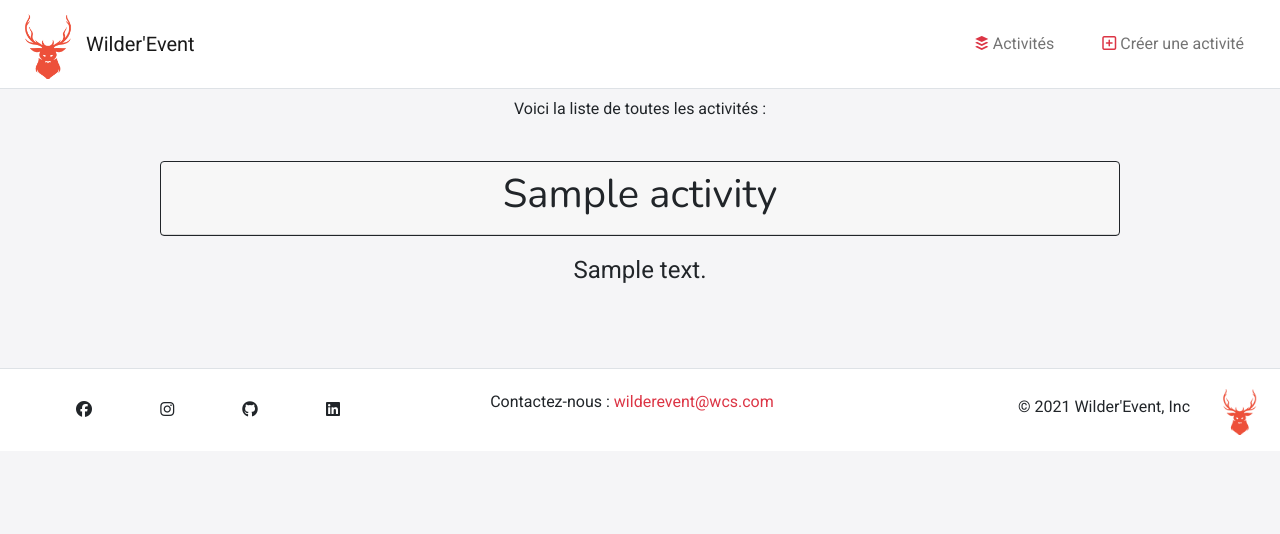
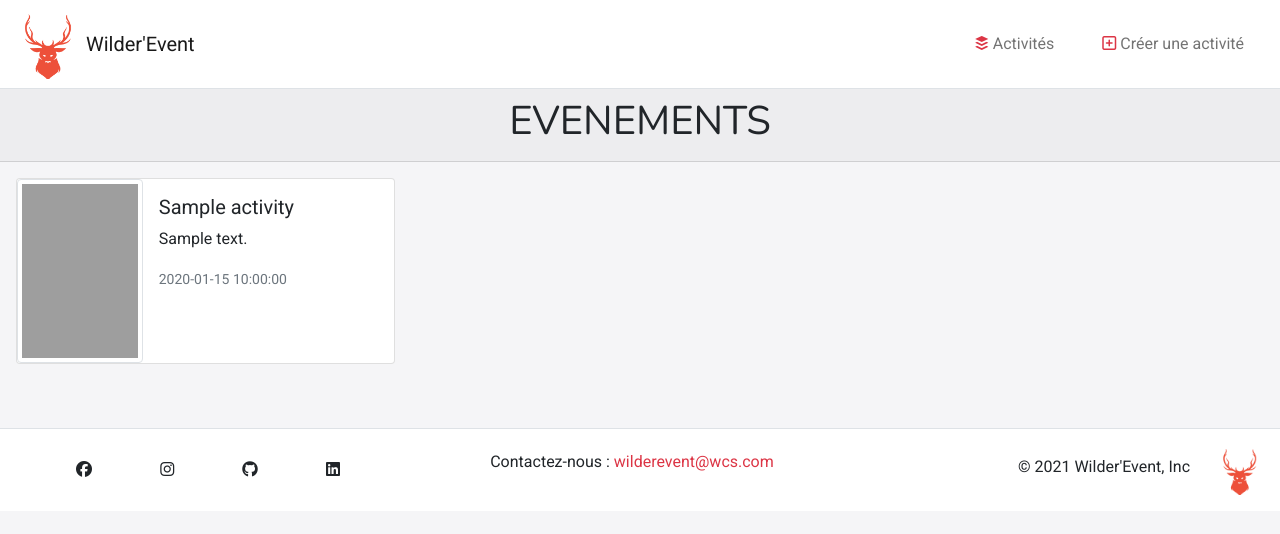
Before and after one commit to WildCodeSchool/bordeaux-p2-202109-damieux, a PHP site: template src/View/Activity/showAll.html.twig in a window 1280 px wide. Shown: the top 534 px of the page. Run offline with PHP 8.4, Linux system fonts and the light colour scheme; the template is opened without the code that fills it: most values are stand-ins (such as "Sample title", 1, 10 or a date in 2020); some libraries are stand-ins or nearby versions; grey boxes are pictures that could not be loaded.

Commit message:
front page show-all

```diff
--- a/src/View/Activity/showAll.html.twig
+++ b/src/View/Activity/showAll.html.twig
@@ -10,22 +10,30 @@
             <p>Connecté en tant que {{ session.register.firstname }} {{ session.register.lastname }}</p>
         </div>
     {% endif %}
-            <div class="text-center p-2">
-                <p>Voici la liste de toutes les activités :</p>
+
+    <div class="card-header text-center">
+        <h1>EVENEMENTS</h1>
+    </div>
+
+                {% for activity in activities %}
+
+    <div class="card mb-3 d-inline-flex m-3 " >
+        <div class="row g-0 ">
+            <div class="col-md-4 col-sm-5">
+                <img src="https://picsum.photos/200/300" class="img-fluid rounded-start img-thumbnail" alt="...">
             </div>
-                {% for activity in activities %}
-                    <div class="card border-dark mt-3 col col-lg-4 col-md-6 col-sm-10 m-auto w-75">
-                        <div class="card-header text-center">
-                            <h1>{{ activity.title }}</h1>
-                        </div>
+
+            <div class="col-md-8">
+                <div class="card-body">
+                    <h5 class="card-title">{{ activity.title }}</h5>
+                    <p class="card-text">{{ activity.description }} </p>
+                    <p class="card-text"><small class="text-muted">{{ activity.created_at }}</small></p>
+                </div>
             </div>
-                    <div class="card-body text-dark">
-                        <div class="fs-4 text-center">
-                           <p>{{ activity.description }}</p>
-                        </div>
-                    </div>
+        </div>
+    </div>
+
+
                 {% endfor %}
 
-        </div>
-    </div>
 {% endblock %}
```
